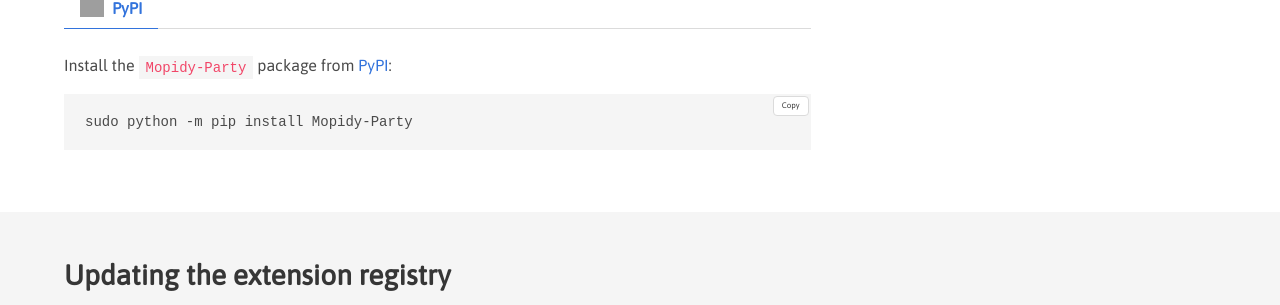
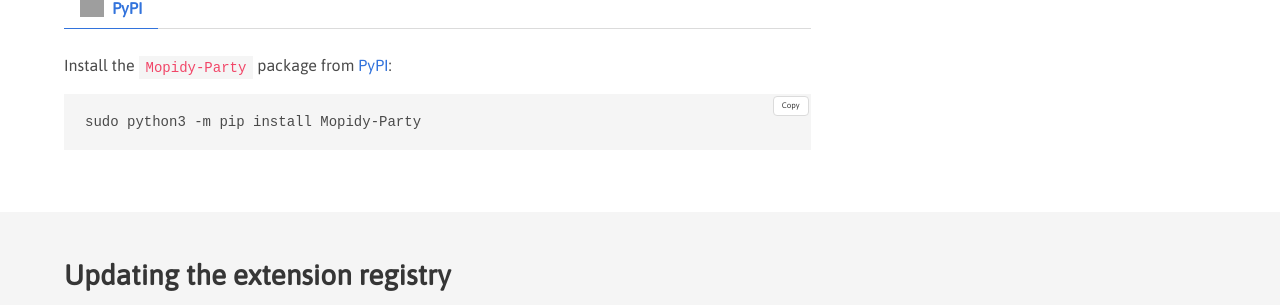
Before and after one commit to mopidy/website, a Jekyll site: the page built from _ext/party.md, in a window 1280 px wide. Shown: the part 1116-1421 px from the top of the page. Built offline with Jekyll 4.4.1, drawn with Linux system fonts in a browser that asks for light colours; grey boxes are pictures that could not be loaded.

Commit message:
fix pip python command

```diff
--- a/_layouts/ext.html
+++ b/_layouts/ext.html
@@ -148,11 +148,7 @@
                 Install the <code>{{ ext.dist.pypi }}</code> package from
                 <a href="https://pypi.org/project/{{ ext.dist.pypi }}">PyPI</a>:
               </p>
-              {% if ext.py3 == true %}
-                <pre class="select copy">sudo python3 -m pip install {{ ext.dist.pypi }}</pre>
-              {% else %}
-                <pre class="select copy">sudo python -m pip install {{ ext.dist.pypi }}</pre>
-              {% endif %}
+              <pre class="select copy">sudo python3 -m pip install {{ ext.dist.pypi }}</pre>
             </div>
           {% endif %}
 
```
